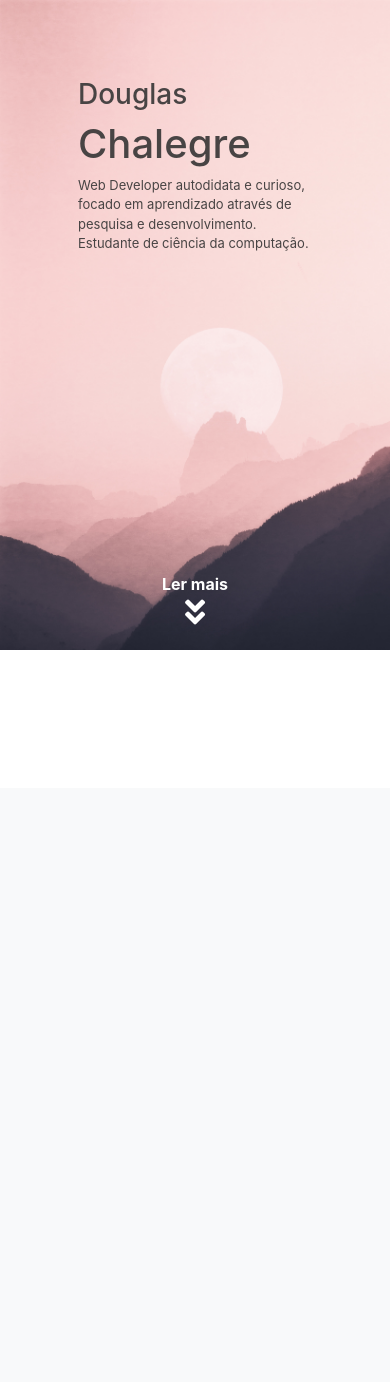
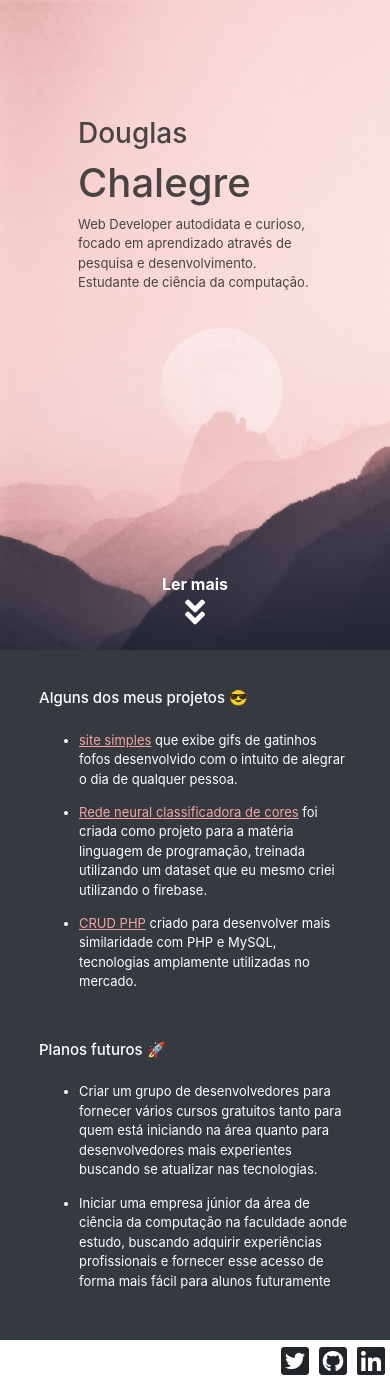
Before and after one commit to douglaschalegre/douglaschalegre.github.io, a PHP site: page / in a window 390 px wide. Shown: the part 56-1438 px from the top of the page. Before the commit the page ends 706 px from the top, so only its background shows below. Run offline with PHP 8.4, Linux system fonts and the light colour scheme; some libraries are stand-ins or nearby versions.

Commit message:
Versão mobile do index finalizado

```diff
--- a/index.html
+++ b/index.html
@@ -9,15 +9,16 @@
     <link rel="stylesheet" type="text/css" media="screen" href="main.css" />
     <link rel="stylesheet" href="https://stackpath.bootstrapcdn.com/bootstrap/4.2.1/css/bootstrap.min.css" integrity="sha384-GJzZqFGwb1QTTN6wy59ffF1BuGJpLSa9DkKMp0DgiMDm4iYMj70gZWKYbI706tWS"
         crossorigin="anonymous">
-        <link rel="stylesheet" href="https://use.fontawesome.com/releases/v5.7.1/css/all.css" integrity="sha384-fnmOCqbTlWIlj8LyTjo7mOUStjsKC4pOpQbqyi7RrhN7udi9RwhKkMHpvLbHG9Sr" crossorigin="anonymous">
+    <link rel="stylesheet" href="https://use.fontawesome.com/releases/v5.7.1/css/all.css" integrity="sha384-fnmOCqbTlWIlj8LyTjo7mOUStjsKC4pOpQbqyi7RrhN7udi9RwhKkMHpvLbHG9Sr"
+        crossorigin="anonymous">
 
 </head>
 
 <body>
     <nav class="navbar navbar-expand-lg navbar-light bg-light">
         <a class="navbar-brand " href="#">Douglas Chalegre</a>
-        <button class="navbar-toggler" type="button" data-toggle="collapse" data-target="#navbarToggler"
-            aria-controls="navbarTogglerDemo02" aria-expanded="false" aria-label="Toggle navigation">
+        <button class="navbar-toggler" type="button" data-toggle="collapse" data-target="#navbarToggler" aria-controls="navbarTogglerDemo02"
+            aria-expanded="false" aria-label="Toggle navigation">
             <span class="navbar-toggler-icon"></span>
         </button>
 
@@ -56,17 +57,37 @@
     </div>
 
     <div class="bg-dark projetosDiv">
-        <h1></h1>
+        <div class="projetos">
+            <h4 class="">Alguns dos meus projetos 😎</h4>
+            <ul>
+                <li><a href="https://cutegifss.firebaseapp.com/">site simples</a> que exibe gifs
+                    de gatinhos fofos desenvolvido
+                    com o intuito de alegrar o dia de
+                    qualquer pessoa.</li>
+                <li><a href="https://neuralnetjs.firebaseapp.com/">Rede neural classificadora de cores</a> foi criada
+                    como projeto para a matéria linguagem de programação, treinada utilizando um dataset que eu mesmo
+                    criei utilizando o firebase. </li>
+                <li><a href="https://dougchalegre.000webhostapp.com/index.php">CRUD PHP</a> criado para desenvolver
+                    mais similaridade com PHP e MySQL, tecnologias amplamente utilizadas no mercado.</li>
+            </ul>
         </div>
+        <div class="futuro">
+            <h4>Planos futuros 🚀</h4>
+            <ul>
+                    <li>Criar um grupo de desenvolvedores para fornecer vários cursos gratuitos tanto para quem está iniciando na área quanto para desenvolvedores mais experientes buscando se atualizar nas tecnologias.
+                        </li>
+                    <li>Iniciar uma empresa júnior da área de ciência da computação na faculdade aonde estudo, buscando adquirir experiências profissionais e fornecer esse acesso de forma mais fácil para alunos futuramente
+                        </li>
+                </ul>
+        </div>
+    </div>
+
     <footer>
-        <nav>
-            <div class="main-wrapper">
-                <ul>
-
-                </ul>
-
+        <div class="ic">
+            <i class="fab fa-twitter-square fa-2x"></i>
+            <i class="fab fa-github-square fa-2x"></i>
+            <i class="fab fa-linkedin fa-2x"></i>
         </div>
-        </nav>
     </footer>
 
     <script src="https://code.jquery.com/jquery-3.3.1.slim.min.js" integrity="sha384-q8i/X+965DzO0rT7abK41JStQIAqVgRVzpbzo5smXKp4YfRvH+8abtTE1Pi6jizo"
--- a/main.css
+++ b/main.css
@@ -10,7 +10,7 @@ body {
 
 /* HEADER */
 .underline {
-  text-underline-position: above;
+  text-underline-position: below;
   text-decoration: underline #707070 solid;
 }
 
@@ -22,7 +22,7 @@ body {
   height: 650px;
 }
 .mainDiv .nome {
-  padding-top: 20%;
+  padding-top: 30%;
   padding-left: 20%;
   padding-right: 20%;
   color: #484444;
@@ -41,6 +41,42 @@ body {
   color: #FFFFFF;
 }
 
+.projetosDiv {
+  color: #FFFFFF;
+}
+.projetosDiv .projetos {
+  padding-left: 10%;
+  padding-right: 10%;
+  padding-top: 10%;
+  padding-bottom: 5%;
+}
+.projetosDiv .futuro {
+  padding-left: 10%;
+  padding-right: 10%;
+  padding-bottom: 5%;
+}
+.projetosDiv h4 {
+  font-size: 15px;
+  padding-bottom: 5%;
+}
+.projetosDiv ul {
+  font-size: 13px;
+}
+.projetosDiv ul li {
+  padding-bottom: 5%;
+}
+.projetosDiv ul a {
+  color: #F5A59F;
+  text-decoration: underline;
+}
+
 /* FOOTER */
+footer .ic {
+  float: right;
+  display: flex;
+}
+footer .ic i {
+  margin: 5px;
+}
 
 /*# sourceMappingURL=main.css.map */
--- a/main.scss
+++ b/main.scss
@@ -2,6 +2,7 @@
 
 $text-color: #484444;
 $light-color: #FFFFFF;
+$site-theme-color: #F5A59F;
 
 body{
     font-family: 'Open Sans', sans-serif;
@@ -14,7 +15,7 @@ body{
     /* HEADER */
 
 .underline{
-    text-underline-position: above;
+    text-underline-position: below;
     text-decoration: underline #707070 solid;
 }
 
@@ -27,7 +28,7 @@ body{
 
 
     .nome{
-        padding-top: 20%;
+        padding-top: 30%;
         padding-left: 20%;
         padding-right: 20%;
         color: $text-color;
@@ -50,8 +51,47 @@ body{
 }
 
 .projetosDiv{
+    color: $light-color;
 
+    .projetos{
+        padding-left: 10%;
+        padding-right: 10%;
+        padding-top: 10%;
+        padding-bottom: 5%;
+    }
+
+    .futuro{
+        padding-left: 10%;
+        padding-right: 10%;
+        padding-bottom: 5%;
+    }
+
+    h4{
+        font-size: 15px;
+        padding-bottom: 5%;
+
+    }
+    ul{
+        font-size: 13px;
+        li{
+            padding-bottom: 5%;
+        }
+        a{
+            color: $site-theme-color;
+            text-decoration: underline;
+        }
+    }
 
 }
 
     /* FOOTER */
+footer{
+
+   .ic{
+       float: right;
+       display: flex;
+       i{
+            margin: 5px;
+       }
+   }
+}
```
Also changed, not shown: footer.php (added, +15 -0 lines), header.php (added, +24 -0 lines), 1 other file. Lines whose indentation alone changed are shown as unchanged.
